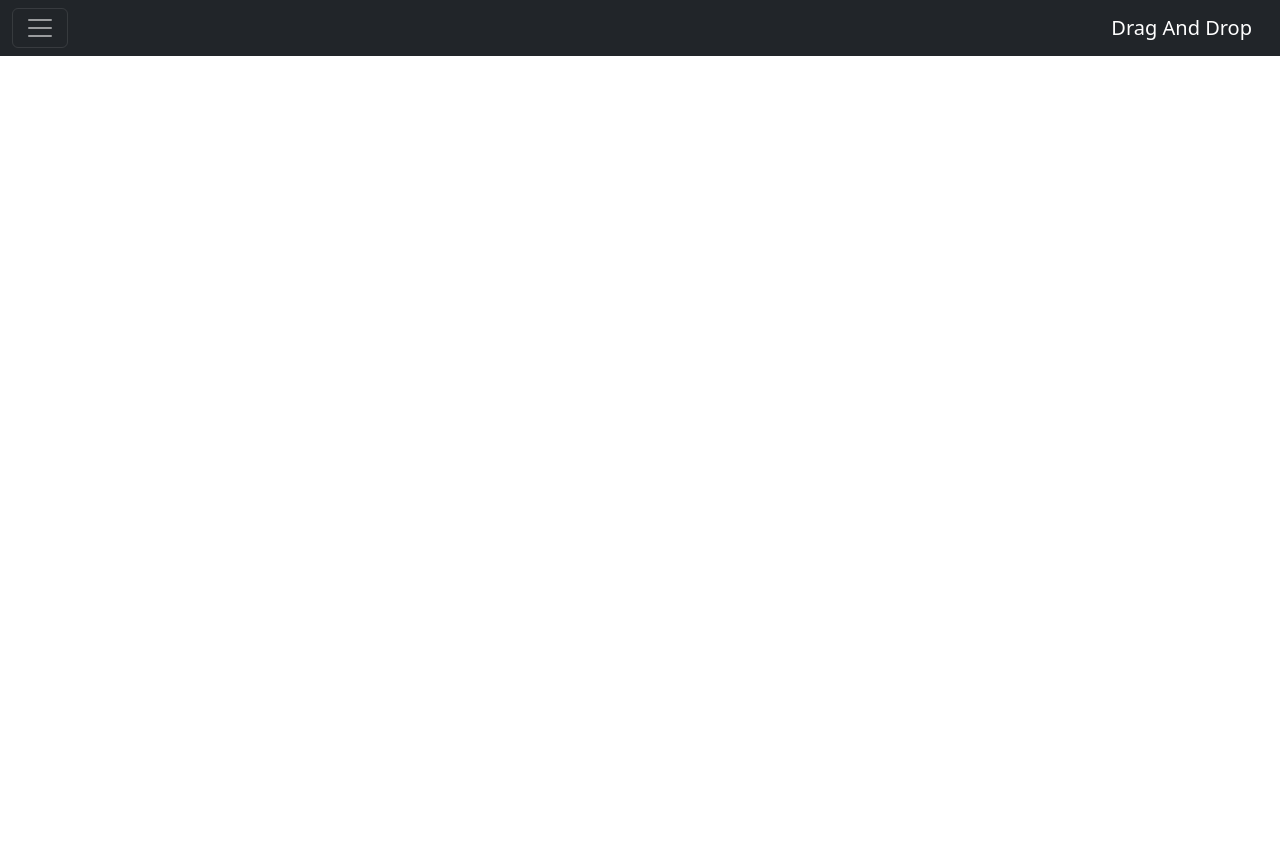
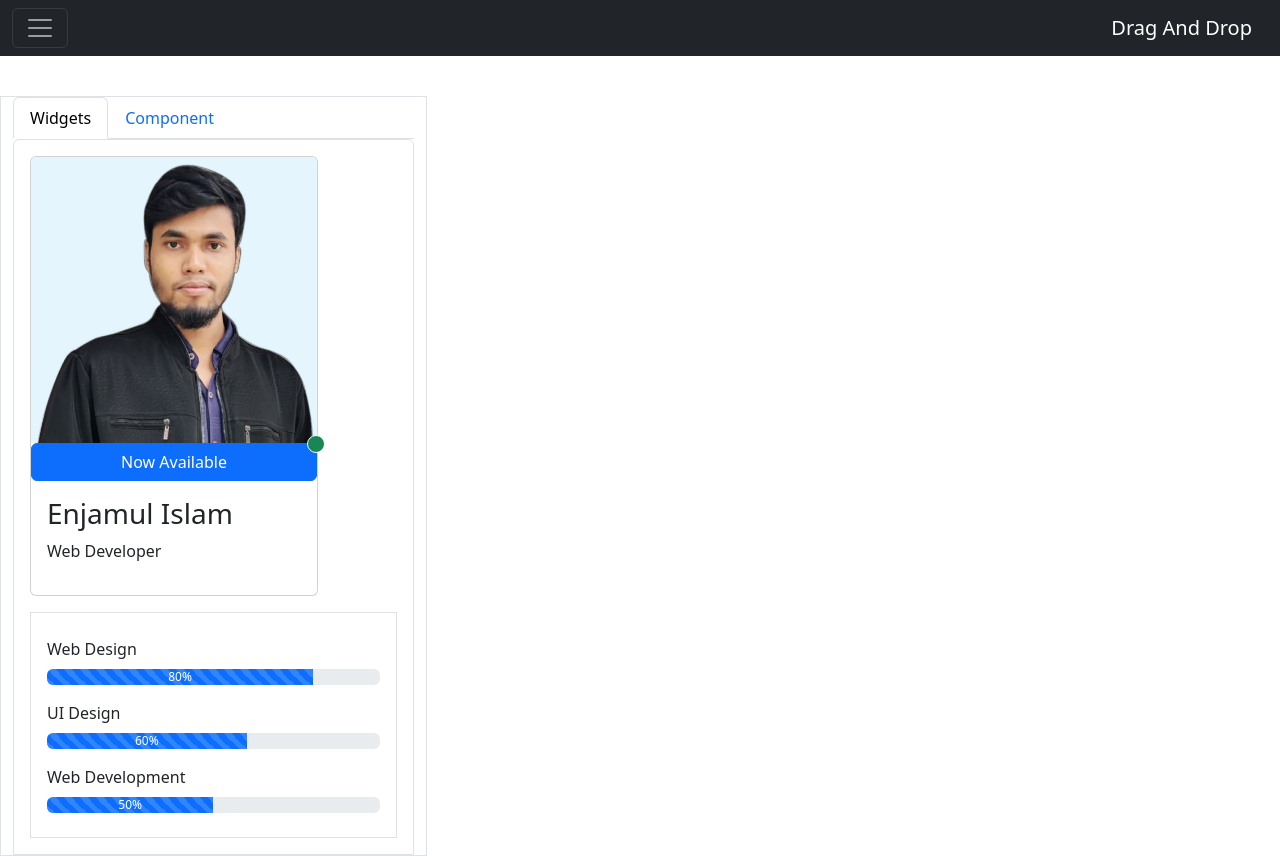
Before and after one commit to mdenjamulislam/JavaScript-Drag-and-Drop, a plain HTML site: page index.html in a window 1280 px wide. Before the commit the page ends 800 px from the top, so only its background shows below. Drawn offline with nearby package versions, Linux system fonts and the light colour scheme.

Commit message:
Add Widgets

```diff
--- a/index.html
+++ b/index.html
@@ -9,7 +9,7 @@
 </head>
 <body>
 
-    <header>
+    <header class="d-block hidden">
         <nav class="navbar navbar-dark bg-dark fixed-top">
             <div class="container-fluid">
                 <button class="navbar-toggler" type="button" data-bs-toggle="offcanvas" data-bs-target="#offcanvasDarkNavbar" aria-controls="offcanvasDarkNavbar" aria-label="Toggle navigation">
@@ -23,7 +23,7 @@
                     <div class="offcanvas-body">
                         <ul class="navbar-nav justify-content-end flex-grow-1 pe-3">
                             <li class="nav-item">
-                                <a class="nav-link active" aria-current="page" href="#">Home</a>
+                                <a class="nav-link active" aria-current="page" href="#">widget</a>
                             </li>
                             <li class="nav-item">
                                 <a class="nav-link" href="#">Link</a>
@@ -54,10 +54,87 @@
         </nav>
     </header>
 
+    <main class="mt-5">
+        <div class="container-fluid pt-5">
+            <div class="row">
+                <div class="col-4 border">
+                    <!-- Widget Tabs -->
+                    <ul class="nav nav-tabs" id="myTab" role="tablist">
+                        <li class="nav-item" role="nav-tab">
+                          <button class="nav-link active" id="widget-tab" data-bs-toggle="tab" data-bs-target="#widget-tab-pane" type="button" role="tab" aria-controls="widget-tab-pane" aria-selected="true">Widgets</button>
+                        </li>
+                        <li class="nav-item" role="nav-tab">
+                          <button class="nav-link" id="component-tab" data-bs-toggle="tab" data-bs-target="#component-tab-pane" type="button" role="tab" aria-controls="component-tab-pane" aria-selected="false">Component</button>
+                        </li>
+                    </ul>
+                    <!-- End Widget Tabs -->
+                    <!-- Contact Tabs -->
+                    <div class="tab-content accordion" id="myTabContent">
+                        <div class="tab-pane fade show active accordion-item" id="widget-tab-pane" role="tabpanel" aria-labelledby="widget-tab" tabindex="0">
+                            <div class="group-list p-3 d-flex flex-column ">
+                                <div class="group-list-item handle">
+                                    <div class="card" style="width: 18rem;">
+                                        <img src="images/enjamul.jpg" class="card-img-top" alt="">
+                                        <button type="button" class="btn btn-primary position-relative">
+                                            Now Available
+                                            <span class="position-absolute top-0 start-100 translate-middle p-2 bg-success border border-light rounded-circle">
+                                              <span class="visually-hidden">New alerts</span>
+                                            </span>
+                                        </button>
+                                        <div class="card-body">
+                                            <h3>Enjamul Islam</h3>
+                                            <p>Web Developer</p>
+                                        </div>
+                                    </div>
+                                </div>
+                                <!-- End Widget Item -->
+                                <div class="group-list-item border p-3 mt-3">
+                                    <div class="py-2">
+                                        <label class="pb-2">Web Design</label>
+                                        <div class="progress" role="progressbar" aria-label="Default striped example" aria-valuenow="80" aria-valuemin="0" aria-valuemax="100">
+                                            <div class="progress-bar progress-bar-striped" style="width: 80%">80%</div>
+                                        </div>
+                                    </div>
+                                    <div class="py-2">
+                                        <label class="pb-2">UI Design</label>
+                                        <div class="progress" role="progressbar" aria-label="Default striped example" aria-valuenow="60" aria-valuemin="0" aria-valuemax="100">
+                                            <div class="progress-bar progress-bar-striped" style="width: 60%">60%</div>
+                                        </div>
+                                    </div>
+                                    <div class="py-2">
+                                        <label class="pb-2">Web Development</label>
+                                        <div class="progress" role="progressbar" aria-label="Default striped example" aria-valuenow="50" aria-valuemin="0" aria-valuemax="100">
+                                            <div class="progress-bar progress-bar-striped" style="width: 50%">50%</div>
+                                        </div>
+                                    </div>
+                                </div>
+                            </div>
 
 
+                        </div>
+                        <!-- End Widget -->
+                        <div class="tab-pane fade accordion-item" id="component-tab-pane" role="tabpanel" aria-labelledby="component-tab" tabindex="0">
+
+                        </div>
+                        <!-- End Component -->
+                    </div>
+                </div>
+                <!-- End Left Side -->
+                <div class="col-8"></div>
+                <!-- End Right Side -->
+            </div>
+        </div>
+    </main>
+
+
+
+    <!-- JQuery -->
+    <script src="https://code.jquery.com/jquery-3.6.0.min.js"></script>
     <!-- Script -->
     <script src="https://cdn.jsdelivr.net/npm/bootstrap@5.3.2/dist/js/bootstrap.bundle.min.js"></script>
+    <!-- Sortable JS -->
+    <script src="https://cdnjs.cloudflare.com/ajax/libs/Sortable/1.15.0/Sortable.min.js"></script>
+    <script src="https://cdnjs.cloudflare.com/ajax/libs/Sortable/1.15.0/Sortable.js"></script>
 
 
 </body>
```
Also changed, not shown: images/enjamul.jpg (added).
